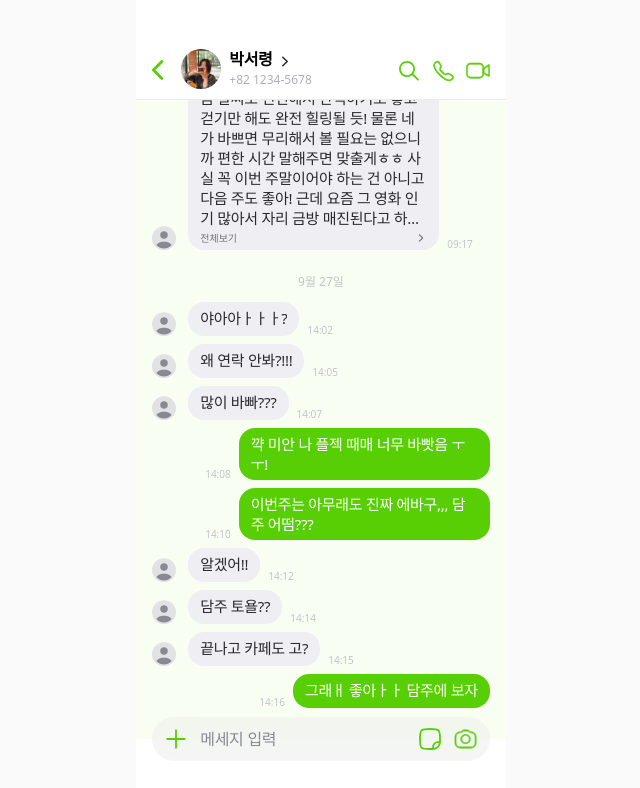
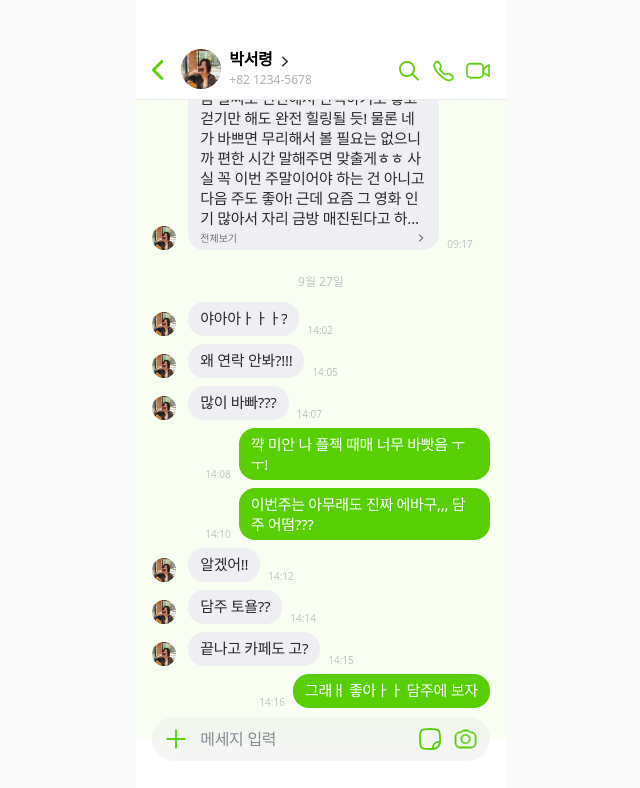
Before and after one commit to CEOS-Developers/react-messenger-22nd, a React (Vite) app in the folder react-messenger/: page / in a window 1280 px wide. Shown: the top 788 px of the page, without its empty margins (319-959 px from the left). Built offline with nearby package versions, Linux system fonts and the light colour scheme.

Commit message:
[REFACT] message 와 user 데이터의 id 연결해서 대화에 사진 뜨도록(단체 대화 구현 가능)

```diff
--- a/react-messenger/src/components/chatRoom/ReceivedChat.tsx
+++ b/react-messenger/src/components/chatRoom/ReceivedChat.tsx
@@ -5,9 +5,10 @@ import ShowAllIcon from "../../assets/icons/ShowAllIcon";
 interface RecievedChatProps {
   text: string;
   time?: string;
+  avatar?: string;
 }
 
-const RecievedChat = ({ text, time }: RecievedChatProps) => {
+const RecievedChat = ({ text, time, avatar }: RecievedChatProps) => {
   const [isExpanded, setIsExpanded] = useState(false);
   const [isOverflowing, setIsOverflowing] = useState(false);
   const textRef = useRef<HTMLDivElement>(null);
@@ -22,7 +23,15 @@ const RecievedChat = ({ text, time }: RecievedChatProps) => {
 
   return (
     <div className="flex flex-row items-end w-full mt-[8px]">
-      <ProfileIcon className="w-[24px] h-[24px] flex-shrink-0" />
+      {avatar ? (
+        <img
+          src={avatar}
+          alt="avatar"
+          className="w-[24px] h-[24px] rounded-full object-cover flex-shrink-0"
+        />
+      ) : (
+        <ProfileIcon className="w-[24px] h-[24px] flex-shrink-0" />
+      )}
 
       <div className="body-1 rounded-[16px] bg-[#EFEFF3] text-gray-800 w-auto max-w-[251px] min-h-[34px] pr-[12px] pl-[12px] pb-[6px] pt-[6px] ml-[12px] relative">
         <div
--- a/react-messenger/src/pages/ChatRoom.tsx
+++ b/react-messenger/src/pages/ChatRoom.tsx
@@ -6,6 +6,7 @@ import SentChat from "../components/chatRoom/SentChat";
 import DateDivider from "../components/chatRoom/DateDivider";
 import type { Message } from "../types/chat";
 import messageData from "../data/messages.json";
+import userData from "../data/users.json";
 
 const ChatRoom = () => {
   // Message 타입을 이용하여 렌더링
@@ -60,6 +61,8 @@ const ChatRoom = () => {
           const showTime =
             !nextMsg || nextMsg.time !== msg.time || nextMsg.type !== msg.type;
 
+          const user = userData.find((u) => u.id === msg.userId);
+
           return (
             <div key={msg.id}>
               {showDivider && <DateDivider date={msg.createdAt} />}
@@ -72,6 +75,7 @@ const ChatRoom = () => {
                 <RecievedChat
                   text={msg.text}
                   time={showTime ? msg.time : undefined}
+                  avatar={user?.avatar}
                 />
               )}
             </div>
```
